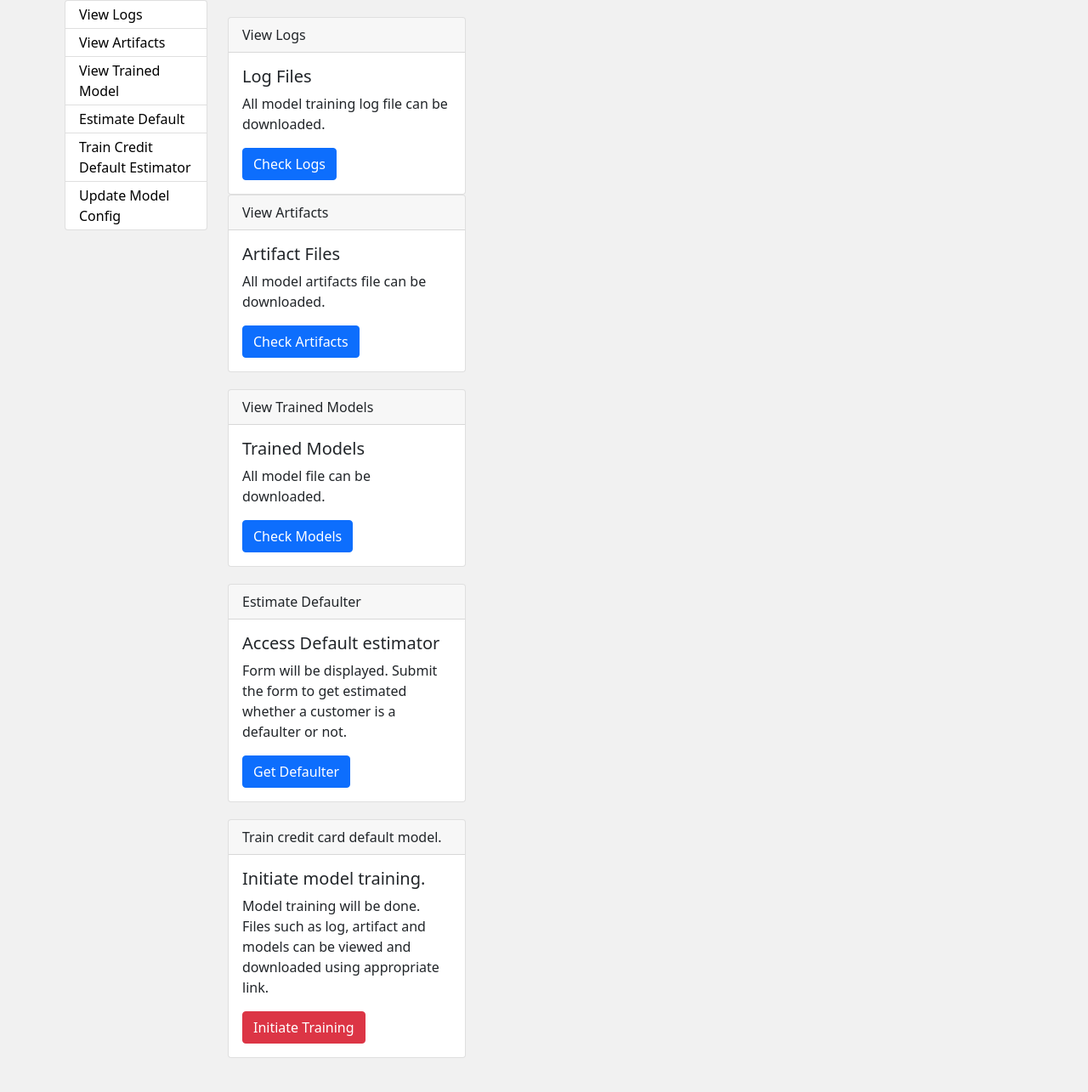
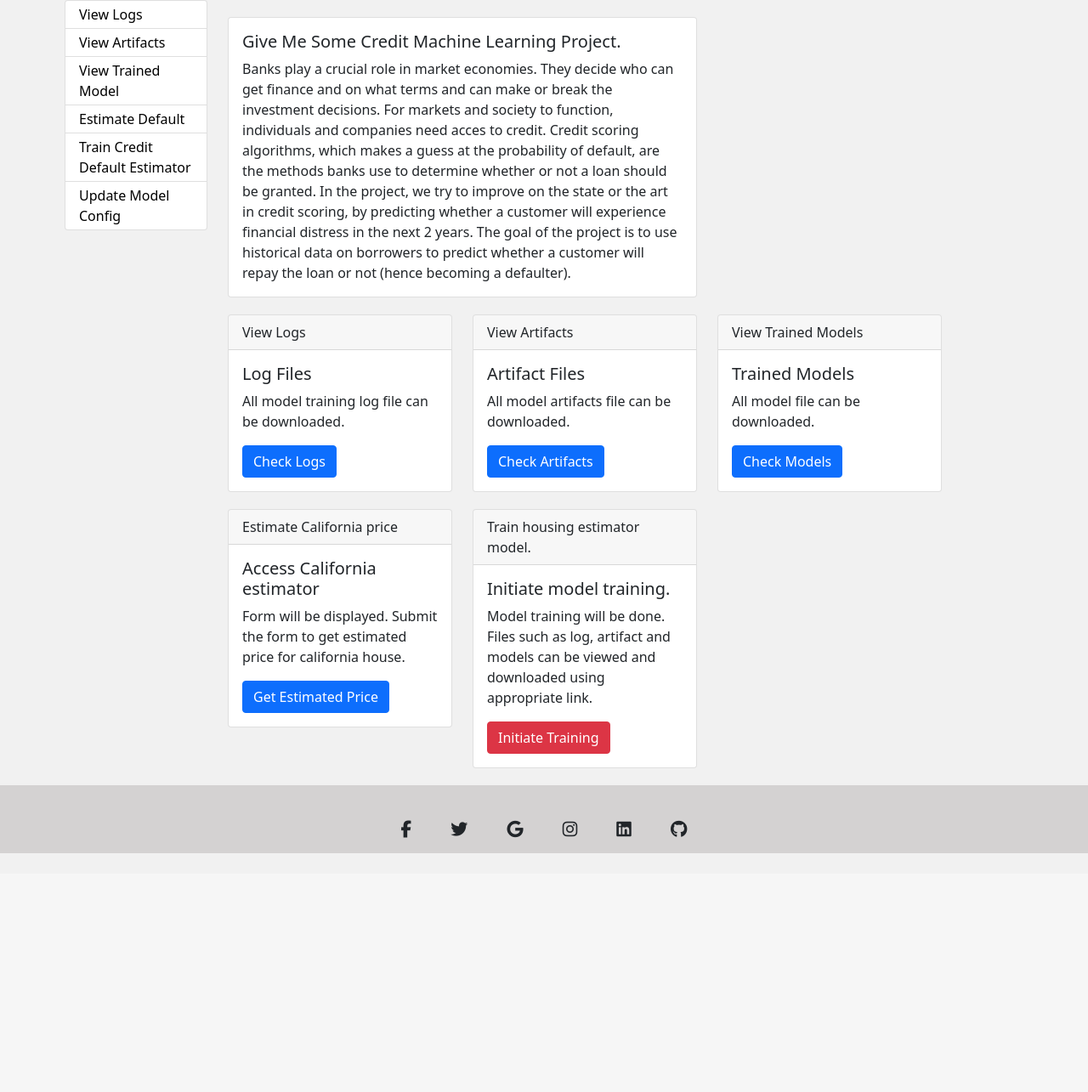
Before and after one commit to Chirag1994/Give-Me-Some-Credit-Machine-Learning, a Flask app: page / in a window 1280 px wide. Shown: the part 56-1341 px from the top of the page at 85% size. After the commit the page ends 1060 px from the top, so only its background shows below. Run offline with Flask 3, Linux system fonts and the light colour scheme; some libraries are stand-ins or nearby versions.

Commit message:
index.html file modified

```diff
--- a/templates/index.html
+++ b/templates/index.html
@@ -1,6 +1,7 @@
 {% extends 'header.html' %}
 
 {% block head %}
+
 
 <title>Index</title>
 {% endblock %}
@@ -8,9 +9,26 @@
 {% block content %}
 
 <div class="row">
-    <div class="col-md-12 col-lg-12 col-sm-12"  style="margin-bottom:20px;">
+    <div class="col-md-12 col-lg-12 col-sm-12" style="margin-bottom:20px;">
         <div class="row">
             <div class="col-md-8">
+                <div class="card">
+                    <div class="card-body">
+
+                        <h5 class="card-title">Give Me Some Credit Machine Learning Project.</h5>
+                        <p class="card-text">Banks play a crucial role in market economies. They decide who can get
+                            finance and on what terms and can make or break the investment decisions. For markets and
+                            society to function, individuals and companies need acces to credit.
+                            Credit scoring algorithms, which makes a guess at the probability of default, are the
+                            methods banks use to determine whether or not a loan should be granted. In the project, we
+                            try to improve on the state or the art in credit scoring, by predicting whether a customer
+                            will experience financial distress in the next 2 years.
+                            The goal of the project is to use historical data on borrowers to predict whether a customer
+                            will repay the loan or not (hence becoming a defaulter).
+                        </p>
+                    </div>
+                </div>
+            </div>
 
         </div>
     </div>
@@ -45,7 +63,7 @@
 
 
 
-    <div class="col-md-4 col-lg-4 col-sm-12"  style="margin-bottom:20px;">
+    <div class="col-md-4 col-lg-4 col-sm-12" style="margin-bottom:20px;">
         <div class="card">
             <div class="card-header">
                 View Trained Models
@@ -60,34 +78,41 @@
     </div>
 
 
-    <div class="col-md-4 col-lg-4 col-sm-12"  style="margin-bottom:20px;">
+    <div class="col-md-4 col-lg-4 col-sm-12" style="margin-bottom:20px;">
         <div class="card">
             <div class="card-header">
-              Estimate Defaulter
+                Estimate California price
             </div>
             <div class="card-body">
 
-                <h5 class="card-title">Access Default estimator</h5>
-                <p class="card-text">Form will be displayed. Submit the form to get estimated whether a customer is a defaulter or not.</p>
-                <a class="btn btn-primary" href="/predict">Get Defaulter</a>
+                <h5 class="card-title">Access California estimator</h5>
+                <p class="card-text">Form will be displayed. Submit the form to get estimated price for california
+                    house.</p>
+                <a class="btn btn-primary" href="/predict">Get Estimated Price</a>
             </div>
         </div>
     </div>
 
-        <div class="col-md-4 col-lg-4 col-sm-12"  style="margin-bottom:20px;">
+    <div class="col-md-4 col-lg-4 col-sm-12" style="margin-bottom:20px;">
         <div class="card">
             <div class="card-header">
-                  Train credit card default model.
+                Train housing estimator model.
             </div>
             <div class="card-body">
 
                 <h5 class="card-title">Initiate model training.</h5>
-                    <p class="card-text">Model training will be done. Files such as log, artifact and models can be viewed and downloaded using appropriate link.</p>
+                <p class="card-text">Model training will be done. Files such as log, artifact and models can be viewed
+                    and downloaded using appropriate link.</p>
                 <a class="btn btn-danger" href="/train">Initiate Training</a>
             </div>
         </div>
     </div>
 
+
+
+
+
+
 </div>
 
 {% endblock %}
```
Lines whose indentation alone changed are shown as unchanged.
